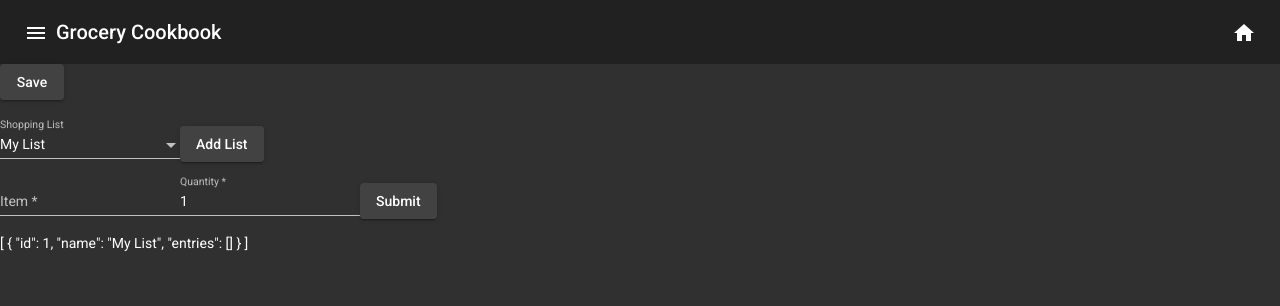
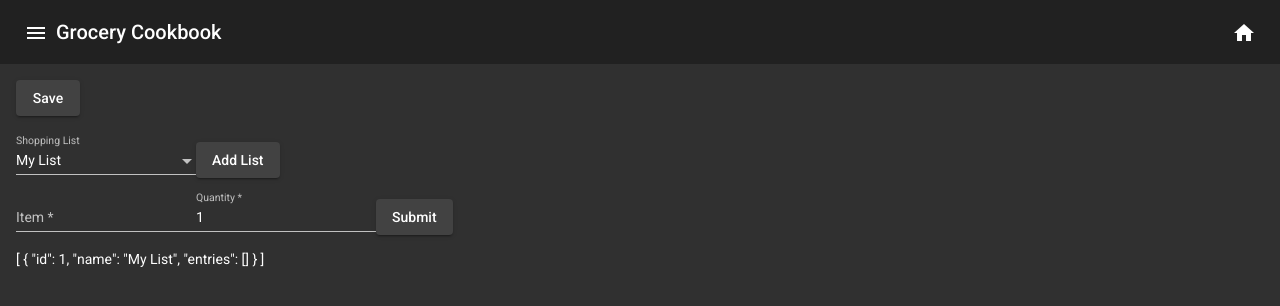
Before and after one commit to doey77/grocery-cookbook-node, an Angular app in the folder ui/: page /shoppinglist in a window 1280 px wide. Shown: the top 306 px of the page. Built offline with nearby package versions, Linux system fonts and the light colour scheme.

Commit message:
add app-container class

```diff
--- a/ui/src/app/modules/recipes/components/recipes.component.html
+++ b/ui/src/app/modules/recipes/components/recipes.component.html
@@ -1 +1,3 @@
-<p>recipes works!</p>
+<div class="app-container">
+    <p>recipes works!</p>
+</div>
--- a/ui/src/app/modules/shopping-list/components/shopping-list.component.html
+++ b/ui/src/app/modules/shopping-list/components/shopping-list.component.html
@@ -1,3 +1,4 @@
+<div class="app-container">
 <button mat-raised-button (click)="saveLists()" [disabled]="saving">Save</button>
 <br> <br>
 <mat-form-field>
@@ -24,3 +25,4 @@
 </form>
 
 {{lists | json}}
+</div>
```
